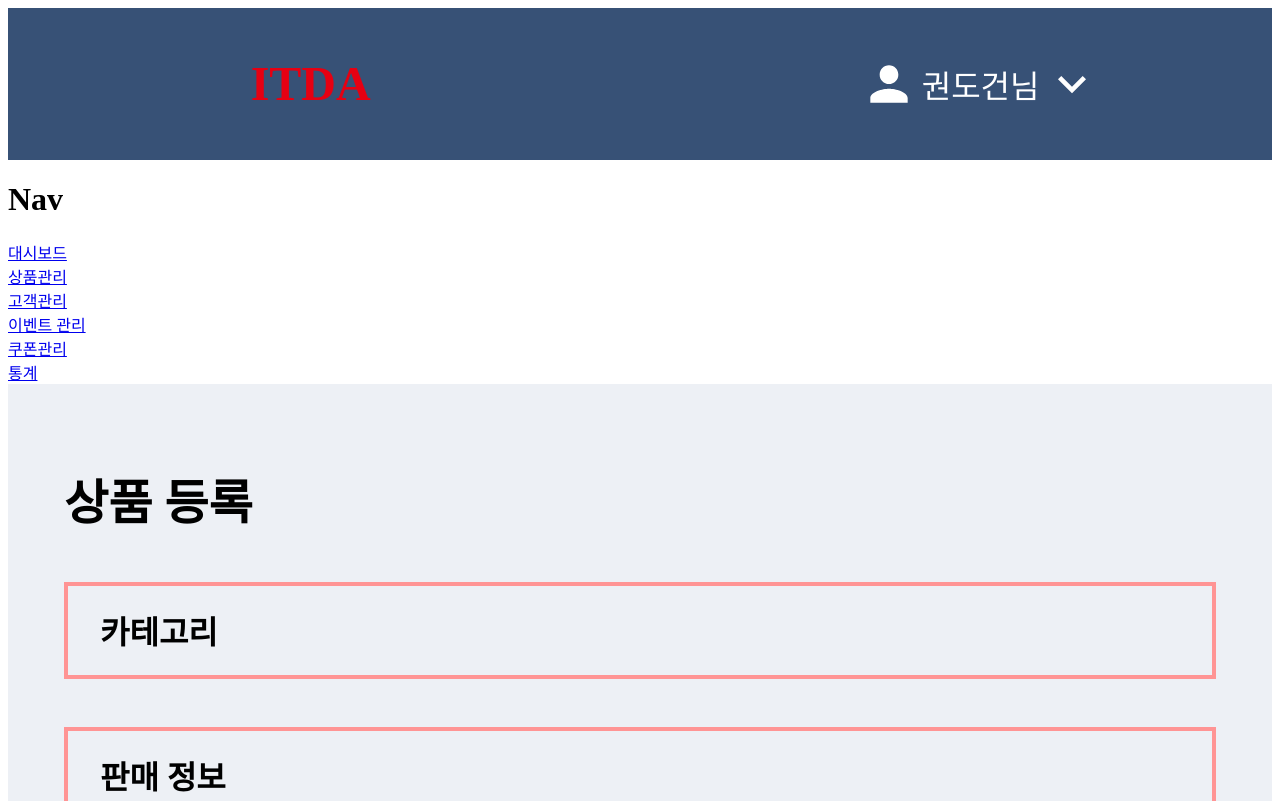
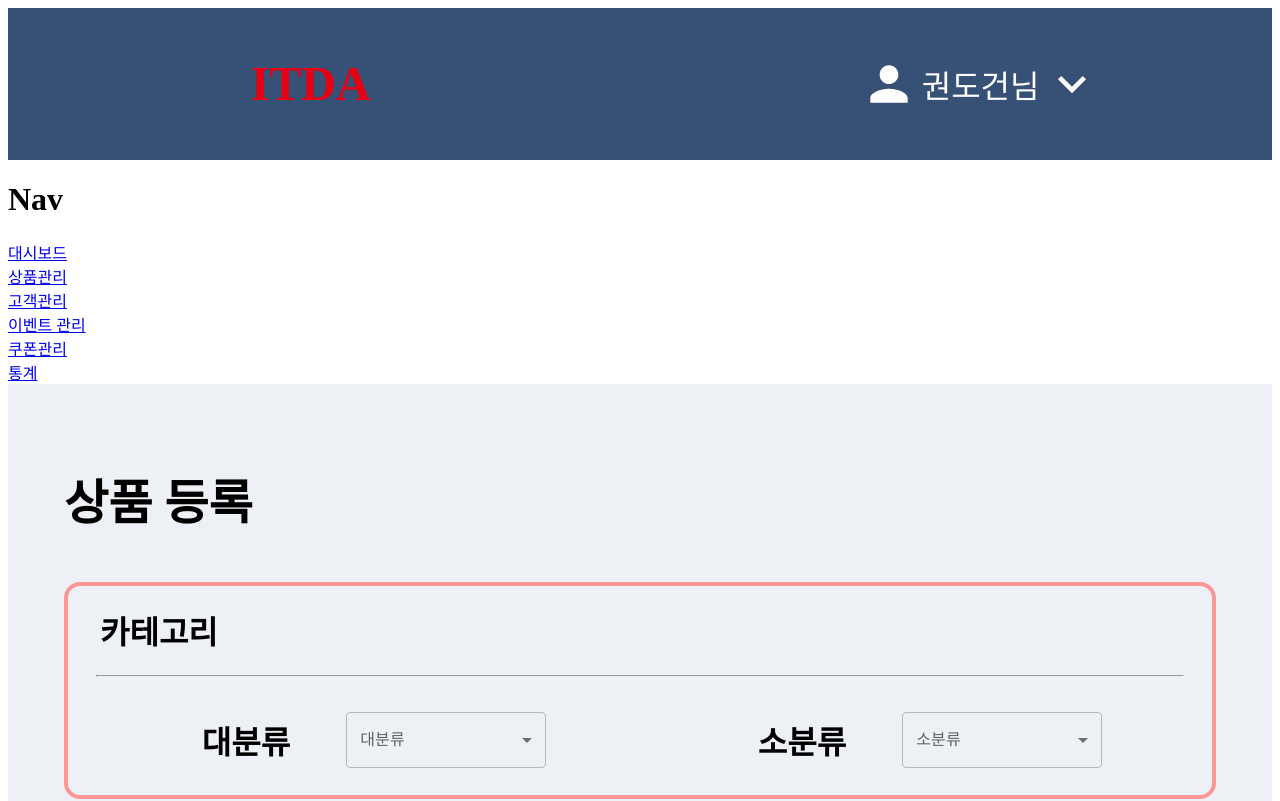
Before and after one commit to ehddn5252/AbuyZ, a Next.js app in the folder front/: page /admin/product in a window 1280 px wide. Shown: the top 801 px of the page. Built offline with nearby package versions, Linux system fonts and the light colour scheme; a web font is replaced by a local one.

Commit message:
✨ addProduct-Category

```diff
--- a/front/components/admin/product/SaleProductCategory.js
+++ b/front/components/admin/product/SaleProductCategory.js
@@ -1,16 +1,124 @@
-import React from "react";
+import React, { useState } from "react";
 import styled from "styled-components";
+import InputLabel from "@mui/material/InputLabel";
+import MenuItem from "@mui/material/MenuItem";
+import FormControl from "@mui/material/FormControl";
+import Select from "@mui/material/Select";
 
 export default function SaleProductCategory() {
+  // 대분류
+  const [bigCategory, setBigCategory] = useState("");
+  // 소분류
+  const [smallCategory, setSmallCategory] = useState("");
+
+  // 대분류 셀렉트 하면
+  const handleChange = (event) => {
+    setSmallCategory("");
+    setBigCategory(event.target.value);
+  };
+
+  // 소분류 셀렉트 하면
+  const smallHandleChange = (event) => {
+    setSmallCategory(event.target.value);
+  };
+
+  // 대분류에 맞는 소분류 객체
+  const smallCategoryList = {
+    대분류: [],
+    식품: ["과일", "채소", "고기", "과자", "생수"],
+    생활건강: ["의류", "언더웨어", "신발", "가방", "악세서리"],
+    가구인테리어: [
+      "주방가구",
+      "거실가구",
+      "커튼/블라인드",
+      "학생/사무가구",
+      "침실가구",
+    ],
+    반려도서취미: ["도서", "노트/다이어리", "사료", "필기류", "반려동물용품"],
+
+    뷰티: ["스킨케어", "향수", "헤어/바디", "메이크업", "네일"],
+  };
+
   return (
     <CategoryContainer>
-      <h1>카테고리</h1>
+      <h1 style={{ paddingLeft: "2rem" }}>카테고리</h1>
+      <hr style={{ background: "#ff9494", width: "95%" }}></hr>
+      <ClassificationBox>
+        <CategoryBox>
+          <Title>대분류</Title>
+          <FormControl sx={{ m: 1, minWidth: 100, width: 200 }}>
+            <InputLabel id="demo-simple-select-autowidth-label">
+              대분류
+            </InputLabel>
+            <Select
+              labelId="demo-simple-select-autowidth-label"
+              id="demo-simple-select-autowidth"
+              value={bigCategory}
+              onChange={handleChange}
+              autoWidth
+              label="대분류"
+            >
+              <MenuItem value="대분류">
+                <em>대분류</em>
+              </MenuItem>
+              <MenuItem value={"식품"}>식품</MenuItem>
+              <MenuItem value={"생활건강"}>생활/건강</MenuItem>
+              <MenuItem value={"가구인테리어"}>가구/인테리어</MenuItem>
+              <MenuItem value={"반려도서취미"}>반려/도서/취미</MenuItem>
+              <MenuItem value={"뷰티"}>뷰티</MenuItem>
+            </Select>
+          </FormControl>
+        </CategoryBox>
+        <CategoryBox>
+          <Title>소분류</Title>
+          <FormControl sx={{ m: 1, minWidth: 100, width: 200 }}>
+            <InputLabel id="demo-simple-select-autowidth-label">
+              소분류
+            </InputLabel>
+            <Select
+              labelId="demo-simple-select-autowidth-label"
+              id="demo-simple-select-autowidth"
+              value={smallCategory}
+              onChange={smallHandleChange}
+              autoWidth
+              label="소분류"
+            >
+              <MenuItem value="소분류">
+                <em>소분류</em>
+              </MenuItem>
+              {smallCategoryList[bigCategory]?.map((data, idx) => (
+                <MenuItem key={idx} value={data.replace(/\//g, "")}>
+                  {data}
+                </MenuItem>
+              ))}
+            </Select>
+          </FormControl>
+        </CategoryBox>
+      </ClassificationBox>
     </CategoryContainer>
   );
 }
 
 const CategoryContainer = styled.div`
   border: 0.3rem solid #ff9494;
-  padding-left: 2rem;
+  border-radius: 1rem;
   margin-bottom: 3rem;
 `;
+
+const ClassificationBox = styled.div`
+  display: flex;
+  padding-left: 2rem;
+`;
+
+const CategoryBox = styled.div`
+  display: flex;
+  width: 100%;
+  justify-content: center;
+  align-items: center;
+`;
+
+const Title = styled.p`
+  font-size: 2rem;
+  font-weight: 800;
+  margin-right: 3rem;
+`;
--- a/front/components/admin/product/SaleProductInfo.js
+++ b/front/components/admin/product/SaleProductInfo.js
@@ -4,13 +4,14 @@ import styled from "styled-components";
 export default function SaleProductInfo() {
   return (
     <InfoContainer>
-      <h1>판매 정보</h1>
+      <h1 style={{ paddingLeft: "2rem" }}>판매 정보</h1>
+      <hr style={{ background: "#ff9494", width: "95%" }}></hr>
     </InfoContainer>
   );
 }
 
 const InfoContainer = styled.div`
   border: 0.3rem solid #ff9494;
-  padding-left: 2rem;
+  border-radius: 1rem;
   margin-bottom: 3rem;
 `;
```
